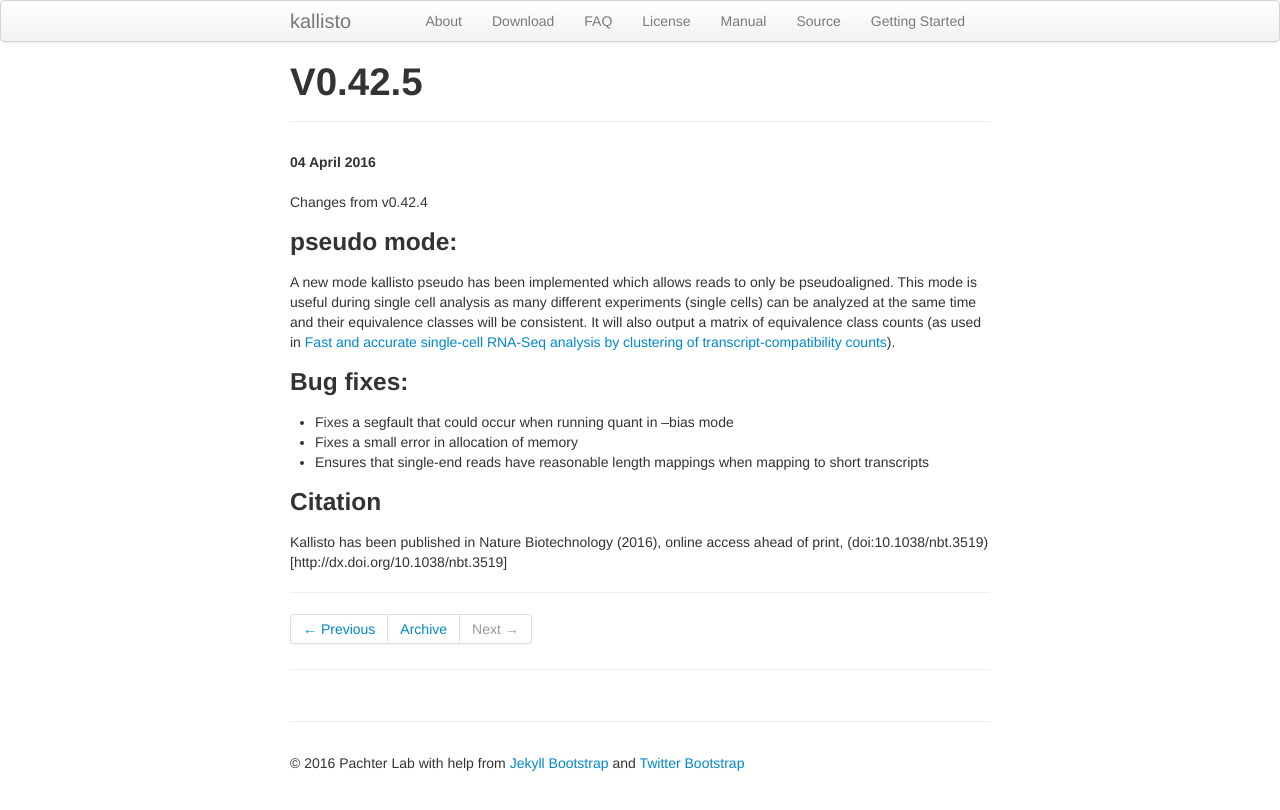
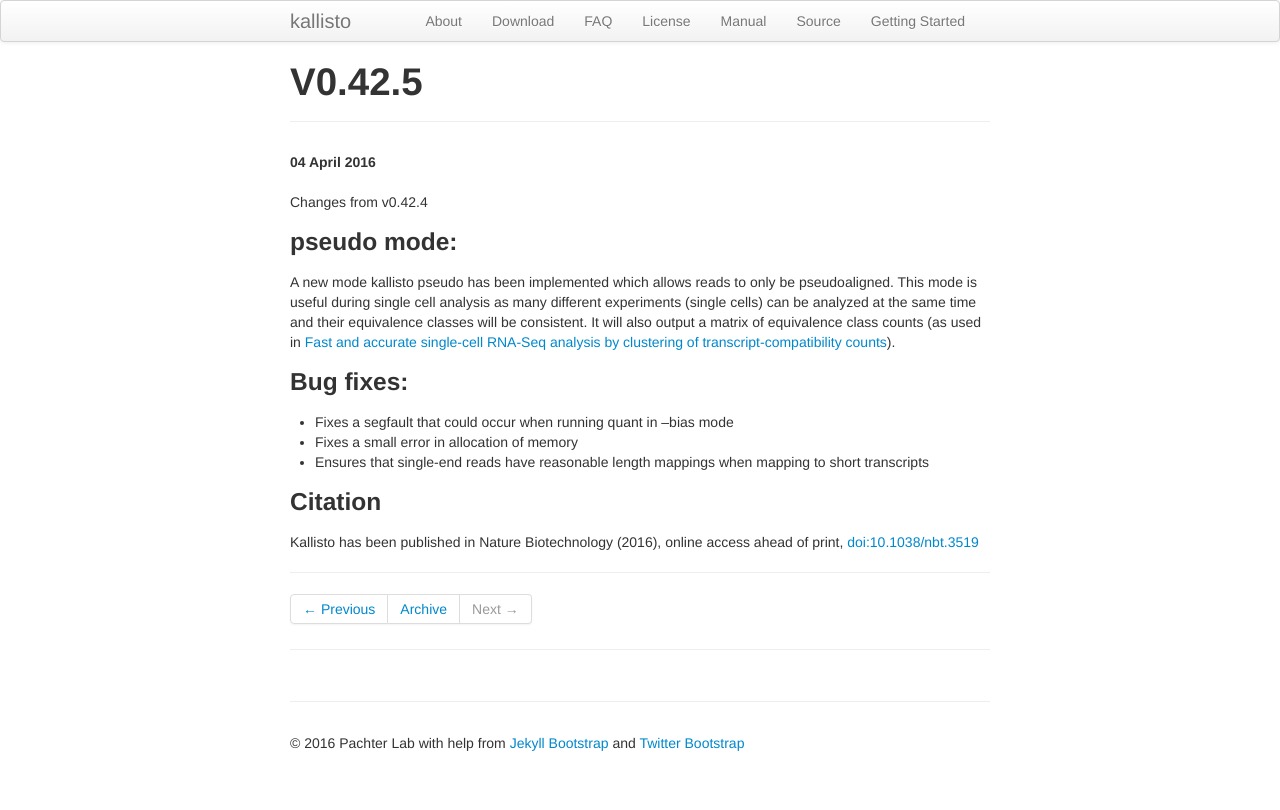
Before and after one commit to pachterlab/kallisto, a Jekyll site: the page built from _posts/2016-04-04-v0.42.5.md, in a window 1280 px wide. Shown: the top 810 px of the page. Built offline with Jekyll 4.4.1, drawn with Linux system fonts in a browser that asks for light colours.

Commit message:
fixing typo

```diff
--- a/_posts/2016-04-04-v0.42.5.md
+++ b/_posts/2016-04-04-v0.42.5.md
@@ -27,4 +27,4 @@
 
 ### Citation
 
-Kallisto has been published in Nature Biotechnology (2016), online access ahead of print, (doi:10.1038/nbt.3519)[http://dx.doi.org/10.1038/nbt.3519]
+Kallisto has been published in Nature Biotechnology (2016), online access ahead of print, [doi:10.1038/nbt.3519](http://dx.doi.org/10.1038/nbt.3519)
```
